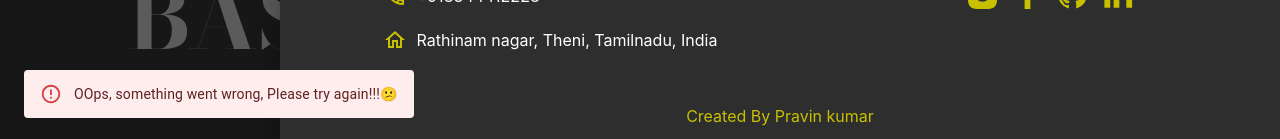
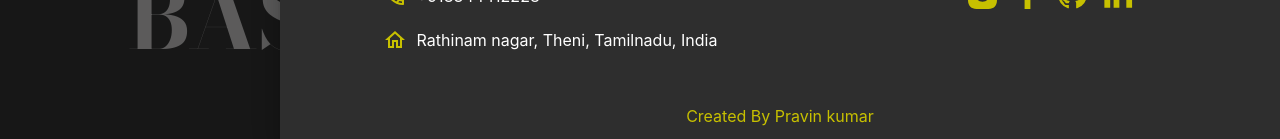
Before and after one commit to Pravin-kumar-25/portfolio-2, a React (Create React App) app: page / in a window 1280 px wide. Both pictures are taken after a click on the button 1248 px from the left and 575 px from the top of the page. Shown: the part 658-797 px from the top of the page. Built offline with nearby package versions, Linux system fonts and the light colour scheme; the HTML template or start-up script is replaced by a standard one.

Commit message:
Update with snack bar alert message box

```diff
--- a/src/components/ContactInfo.js
+++ b/src/components/ContactInfo.js
@@ -46,7 +46,7 @@ const renderList = () => {
     <ul>
       {contactData.map((data)=> {
         return (
-          <li>
+          <li key={data.text}>
             {data.icon}
             <a href={data.link}
              target={data.link.includes('https') ? '_black': ''} rel="noopener noreferrer">
@@ -64,7 +64,7 @@ const renderSocialMedia = () => {
     <ul>
       {socialMediaData.map((data)=> {
         return (
-          <li>
+          <li key={data.link}>
             <a href={data.link}
             target='_black' rel="noopener noreferrer"
             >
--- a/src/components/ContactMeForm.js
+++ b/src/components/ContactMeForm.js
@@ -5,6 +5,7 @@ import { styled } from '@mui/material'
 import emailjs from '@emailjs/browser'
 import { Snackbar } from '@mui/material'
 import { Alert } from '@mui/material'
+import { Slide } from '@mui/material'
 
 const CssTextField = styled(TextField)({
     '& label.Mui-focused': {
@@ -75,16 +76,19 @@ const ContactMeForm = () => {
         .then((result)=> {
             setSuccessMessage('success')
             setSnack(true)
-            console.log(result)
         },(error)=> {
-            console.log(error)
             setSuccessMessage('error')
             setSnack(true)
         })
+
     }
 
     const onSnackClose = () => {
-        setSuccessMessage('')
+        setMessage('')
+        setEmail('')
+        setName('')
+        setLabelClass('')
+        // setSuccessMessage('')
         setSnack(false)
     }
 
@@ -94,13 +98,15 @@ const ContactMeForm = () => {
     return (
         <>
         <Snackbar
-            open={true}
+            open={snack}
             message={successMessage}
-            // autoHideDuration={2000}
+            autoHideDuration={2000}
             onClose={onSnackClose}
+            // TransitionComponent={<Slide direction='up' />}
         >
             <Alert
             severity={successMessage}
+            // onClose={onSnackClose}
             >
                 {successMessage==='success' ? 'Your message reached me successfully 😃 ..!': 'OOps, something went wrong, Please try again!!!😕'}
             </Alert>
@@ -145,6 +151,7 @@ const ContactMeForm = () => {
                   value={message}
                   onChange={(e)=>setMessage(e.target.value)}
                   name='message'
+                  required
                   />
             </div>
             <Button
```
